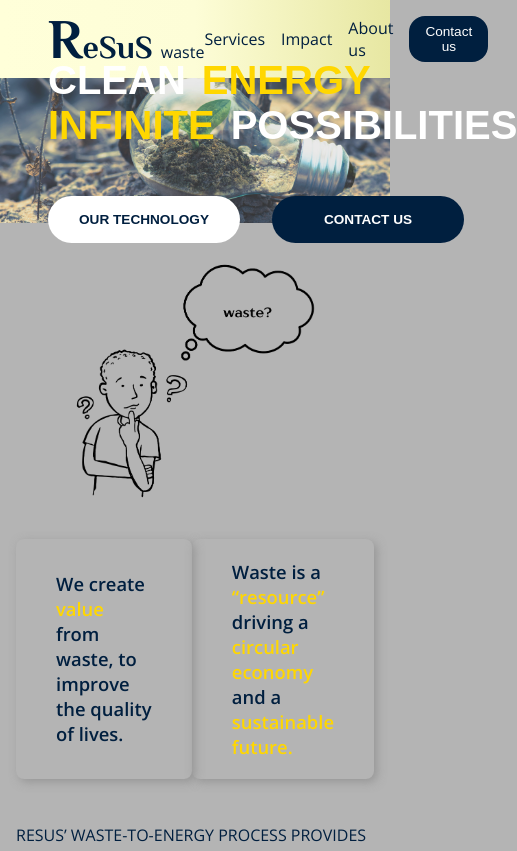
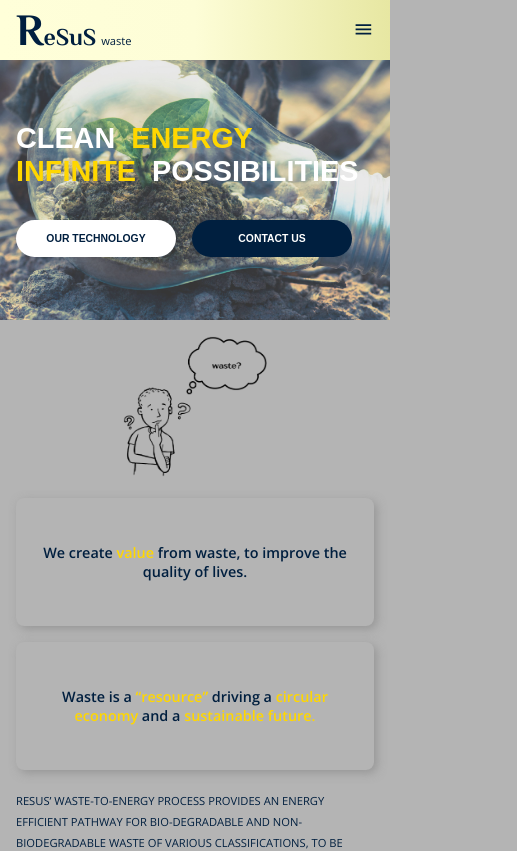
Before and after one commit to Gboly/resus, a Next.js app: page / in a window 390 px wide. Shown: the top 851 px of the page, 517 px wide, since content can reach past the window. Built offline with nearby package versions, Linux system fonts and the light colour scheme; a web font is replaced by a local one.

Commit message:
fix: Make homepage responsive

```diff
--- a/src/app/globals.css
+++ b/src/app/globals.css
@@ -60,3 +60,27 @@ a {
     color-scheme: dark;
   }
 } */
+
+@media screen and (max-width: 960px) {
+  :root {
+    --p3: 0.8rem;
+  }
+}
+@media screen and (max-width: 768px) {
+  :root {
+    --h1: 2rem;
+    --p1: 1rem;
+    --p2: 0.8rem;
+    --p3: 0.7rem;
+  }
+}
+@media screen and (max-width: 560px) {
+  :root {
+   --title: 2.8rem;
+   --h1: 1.8rem;
+   --h2: 1.5rem;
+   --p1: 0.9rem;
+   --p2: 0.7rem;
+   --p3: 0.65rem;
+  }
+}
--- a/src/app/page.css
+++ b/src/app/page.css
@@ -13,6 +13,9 @@
     opacity: .7;
     position: absolute;
     z-index: -2;
+}
+.bg-img-sm {
+    display: none;
 }
 .first > div {
     margin: 0 3rem;
@@ -58,10 +61,6 @@
     flex-flow: column;
     padding: 2.5rem 1rem;
 }
-.second > div {
-    width: 100%;
-    max-width: 55rem
-}
 .second img {
     width: 15rem;
     height: auto;
@@ -89,8 +88,81 @@
 }
 .second > p {
     line-height: 2rem;
+    font-size: var(--p2);
 }
 
 @media screen and (max-width: 960px) {
-
+    .second {
+        padding: 2rem 1rem;
+    }
+    .waste-cards > div {
+        width: 21rem;
+        height: 12.5rem;
+    }
+    .waste-cards, .second > p {
+        margin-top: 2rem;
+        width: 100%;
+        max-width: 45rem;
+    }
 }
+@media screen and (max-width: 768px) {
+    .first > div {
+        margin: 0 1rem;
+    }
+    .first > div > div {
+        margin-top: 1.2rem;
+    }
+    .first > div > div > button {
+        width: 10rem;
+        padding: 1rem 0;
+        border-radius: 1.5rem;
+    }
+    .second img {
+        width: 12rem;
+    }
+    .waste-cards {
+        flex-flow: column;
+        gap: 1rem;
+    }
+    .waste-cards > div {
+        width: 100%;
+        height: 8rem;
+        padding: 1rem 1.5rem;
+        text-align: center;
+    }
+}
+@media screen and (max-width: 560px) {
+    .first {
+        height: calc(100vw/1.5);
+    }
+    .bg-img {
+        height: calc(100vw/1.5);
+    }
+   .bg-img-lg {
+    display: none;
+   }
+   .bg-img-sm {
+    display: inline-block;
+   }
+   .first > div > div {
+    gap: 1rem;
+    margin-top: 2rem;
+   }
+   .first > div > div > button {
+    padding: 0.8rem 0;
+   }
+   .second {
+    padding: 1rem 1rem;
+}
+   .second img {
+    width: 9rem;
+   }
+   .second > p {
+    line-height: 1.3rem;
+   }
+.waste-cards, .second > p {
+    margin-top: 1.3rem;
+    width: 100%;
+    max-width: 45rem;
+}
+}
--- a/src/app/page.js
+++ b/src/app/page.js
@@ -5,6 +5,7 @@ import "./page.css";
 import Nav from "@/components/nav/Nav";
 import { playfair, openSans } from "./fonts";
 import bg from "@/images/bg.png";
+import bgSm from "@/images/bg-sm.png";
 import question from "@/images/wastequestion.png";
 import Footer from "@/components/footer/Footer";
 
@@ -13,7 +14,8 @@ const Home = () => {
     <main>
       <Nav />
       <section className="first">
-        <Image src={bg} alt="background image" className="bg-img" />
+        <Image src={bg} alt="background image" className="bg-img bg-img-lg" />
+        <Image src={bgSm} alt="background image" className="bg-img bg-img-sm" />
         <div className={`${playfair.className}`}>
           <p>
             <span>CLEAN</span>
--- a/src/components/nav/Nav.jsx
+++ b/src/components/nav/Nav.jsx
@@ -1,10 +1,19 @@
 "use client";
 
+import { useState } from "react";
+import Navbar from "../navbar/Navbar";
 import "./nav.css";
 import { philosopherFont } from "@/app/fonts";
+import MenuIcon from "@mui/icons-material/Menu";
 
 const Nav = () => {
+  const [barIsOpen, setBarIsOpen] = useState(false);
+
+  const openBar = () => setBarIsOpen(true);
+  const closeBar = () => setBarIsOpen(false);
+
   return (
+    <>
       <nav>
         <div>
           <div className={`${philosopherFont.className}`}>
@@ -24,7 +33,12 @@ const Nav = () => {
           </div>
           <button>Contact us</button>
         </div>
+        <i onClick={openBar}>
+          <MenuIcon style={{ color: "inherit", fontSize: "inherit" }} />
+        </i>
       </nav>
+      {barIsOpen && <Navbar closeBar={closeBar} />}
+    </>
   );
 };
 
--- a/src/components/nav/nav.css
+++ b/src/components/nav/nav.css
@@ -16,6 +16,9 @@ nav > div:first-of-type > div {
 }
 nav > div:first-of-type > div > span:first-of-type {
     font-size: var(--title);
+}
+nav > div:first-of-type > span {
+    font-size: var(--p2);
 }
 nav > div:last-of-type {
     display: flex;
@@ -39,3 +42,29 @@ nav button {
 nav button:hover {
     opacity: .8;
 }
+nav i {
+    display: none;
+}
+
+@media screen and (max-width: 768px) {
+    nav {
+        padding: .5rem 1rem;
+    }
+}
+@media screen and (max-width: 560px) {
+    nav > div:first-of-type {
+        gap: 0.3rem;
+    }
+    nav > div:last-of-type {
+        display: none;
+    }
+    nav i {
+        display: inline-block;
+        line-height: 0;
+        font-size: 1.3rem;
+        cursor: pointer;
+    }
+    nav {
+        padding: .3rem 1rem;
+    }
+}
--- /dev/null
+++ b/src/components/navbar/Navbar.jsx
@@ -0,0 +1,18 @@
+import "./navbar.css";
+import CloseIcon from "@mui/icons-material/Close";
+
+const Navbar = ({ closeBar }) => {
+  return (
+    <div className="navbar">
+      <i onClick={closeBar}>
+        <CloseIcon style={{ color: "inherit", fontSize: "inherit" }} />
+      </i>
+      <a href="#">Services</a>
+      <a href="#">Impact</a>
+      <a href="#">About us</a>
+      <a href="#">Contact us</a>
+    </div>
+  );
+};
+
+export default Navbar;
--- /dev/null
+++ b/src/components/navbar/navbar.css
@@ -0,0 +1,22 @@
+.navbar {
+    width: 100vw;
+    height: 100svh;
+    position: fixed;
+    top: 0;
+    left: 0;
+    background-color: var(--color1);
+    display: flex;
+    justify-content: center;
+    align-items: center;
+    flex-flow: column;
+    gap: 1rem;
+    z-index: 1000;
+    color: var(--color3);
+    font-size: var(--p2);
+}
+.navbar i {
+    font-size: 1.3rem;
+    position: absolute;
+    top: 1rem;
+    right: 1rem;
+}
```
Also changed, not shown: package.json (+7 -3 lines), src/images/bg-sm.png (added), 1 other file (tests, documents, lock files or other folders). Lines whose indentation alone changed are shown as unchanged.
